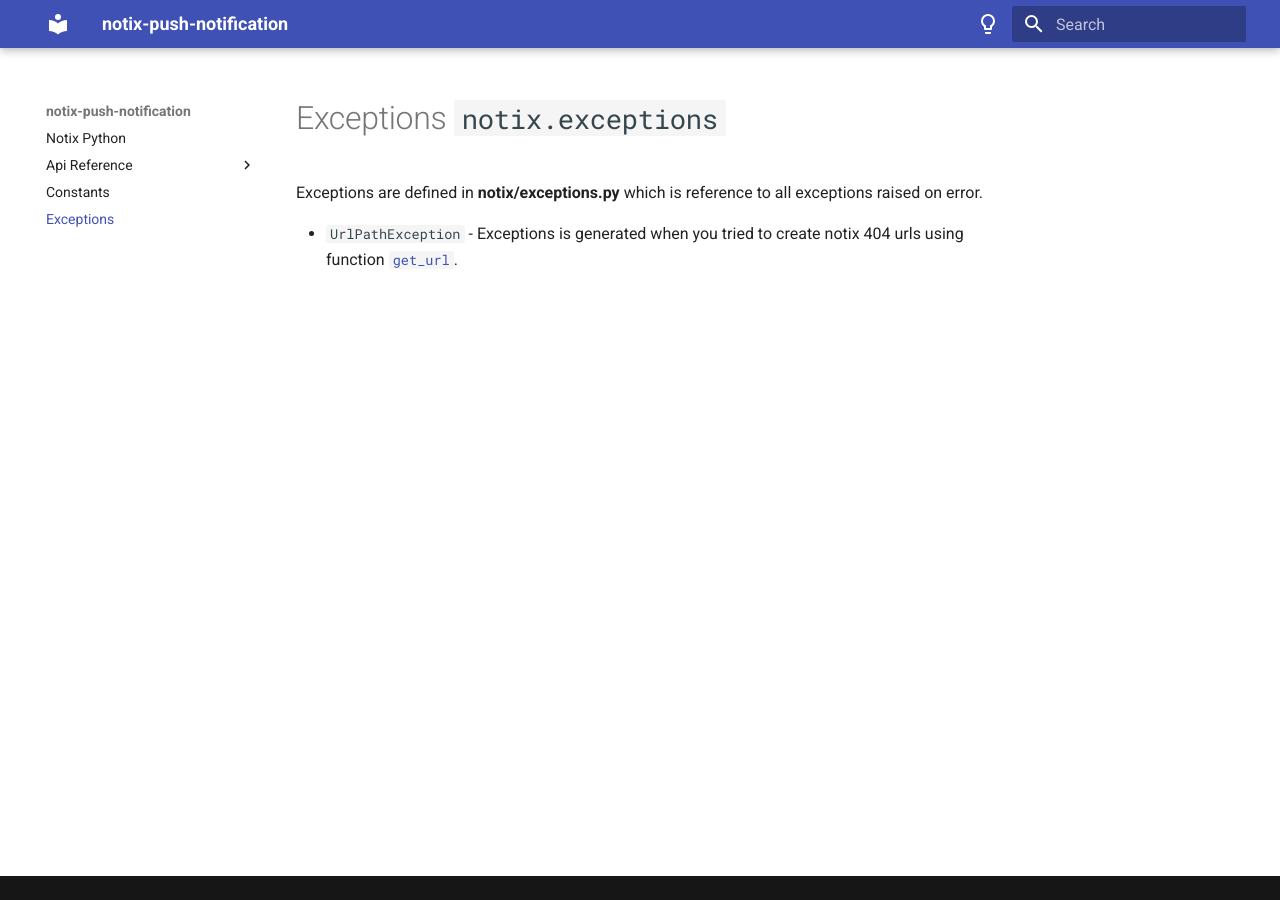
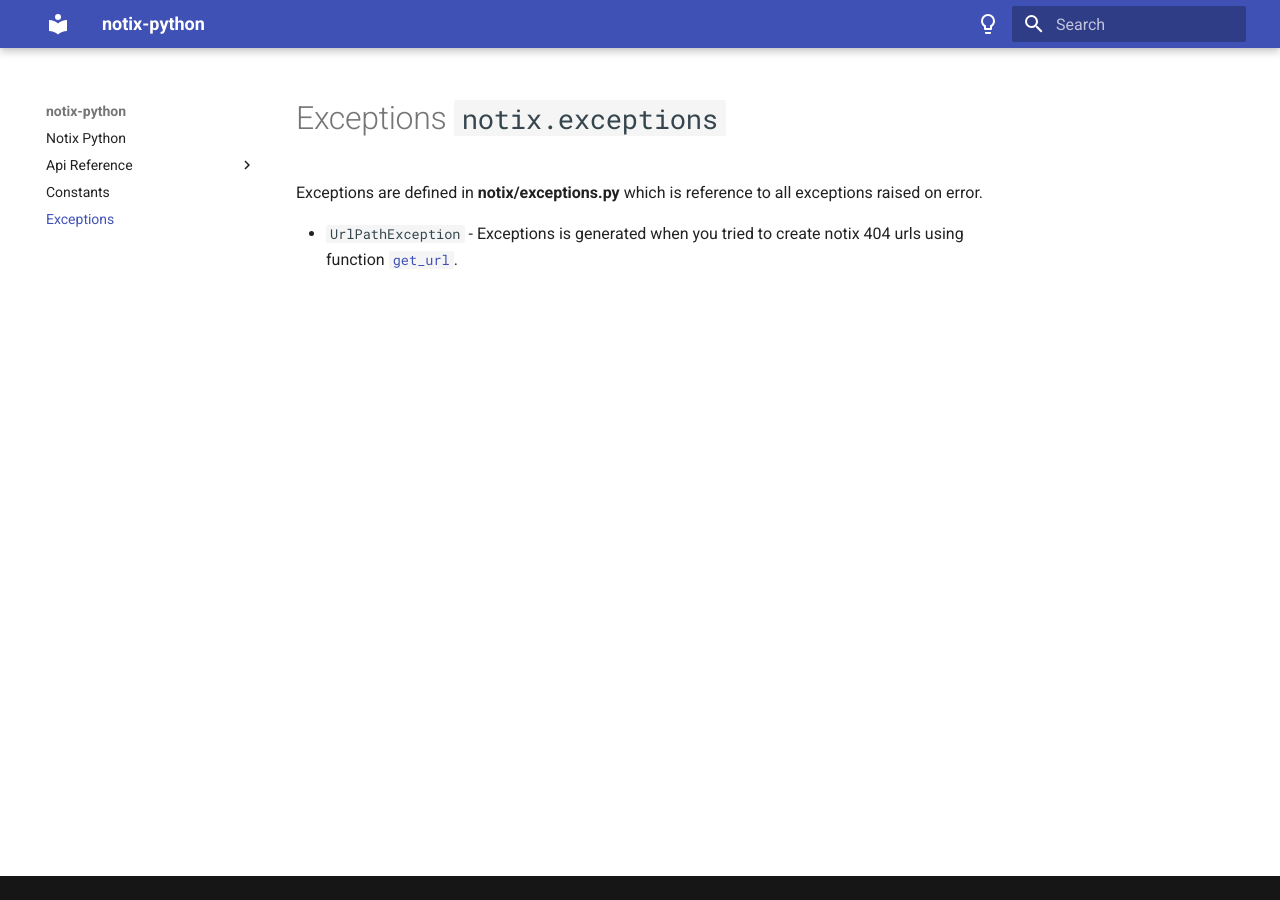
Before and after one commit to shreyanshu7101904/notix-python, an MkDocs documentation site: the page built from docs/exceptions/exceptions.md, in a window 1280 px wide. Built offline with MkDocs 1.6.1 and Material for MkDocs 9.7.7, drawn with Linux system fonts in a browser that asks for light colours.

```diff
--- a/mkdocs.yml
+++ b/mkdocs.yml
@@ -1,5 +1,5 @@
-site_name: notix-push-notification
-site_url: https://example.com/
+site_name: notix-python
+site_url: https://shreyanshu7101904.github.io/notix-python/
 theme:
   name: material
   palette:
```
